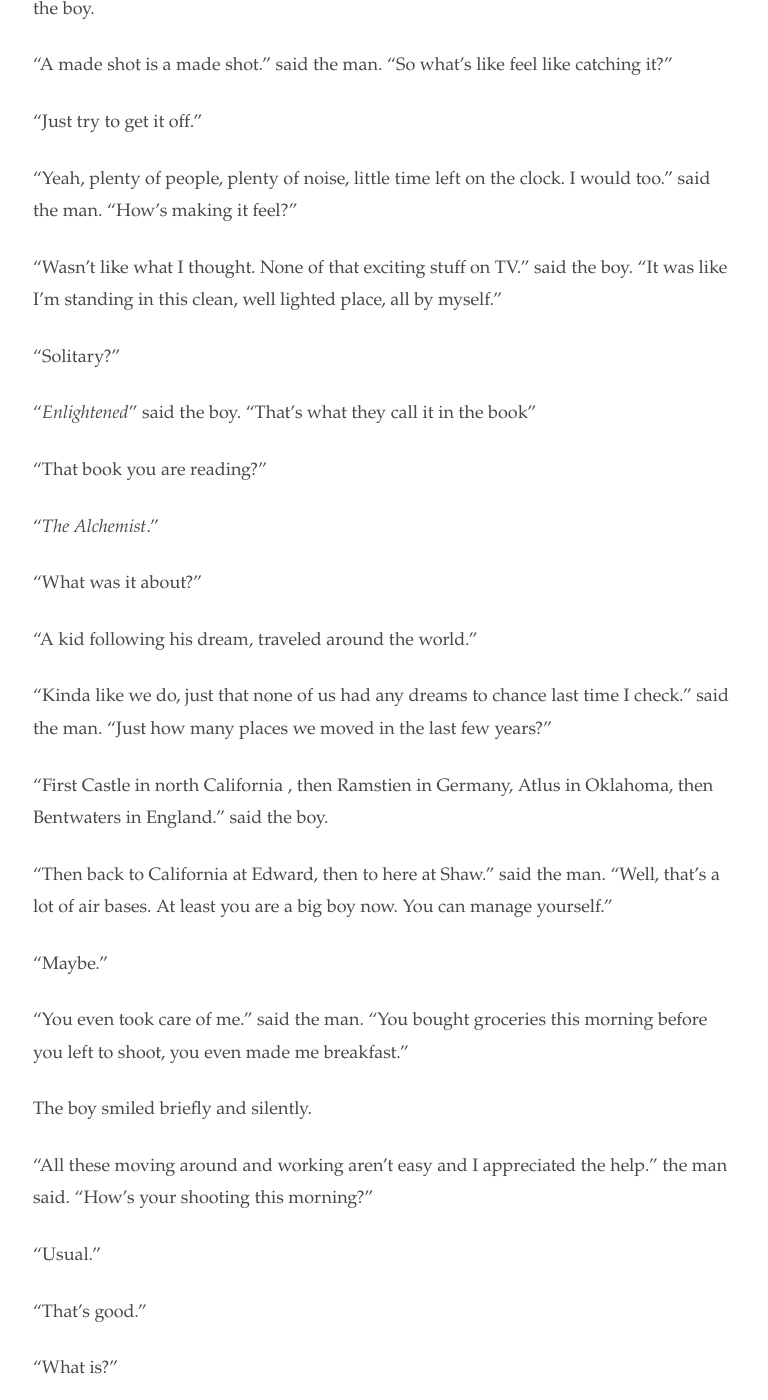
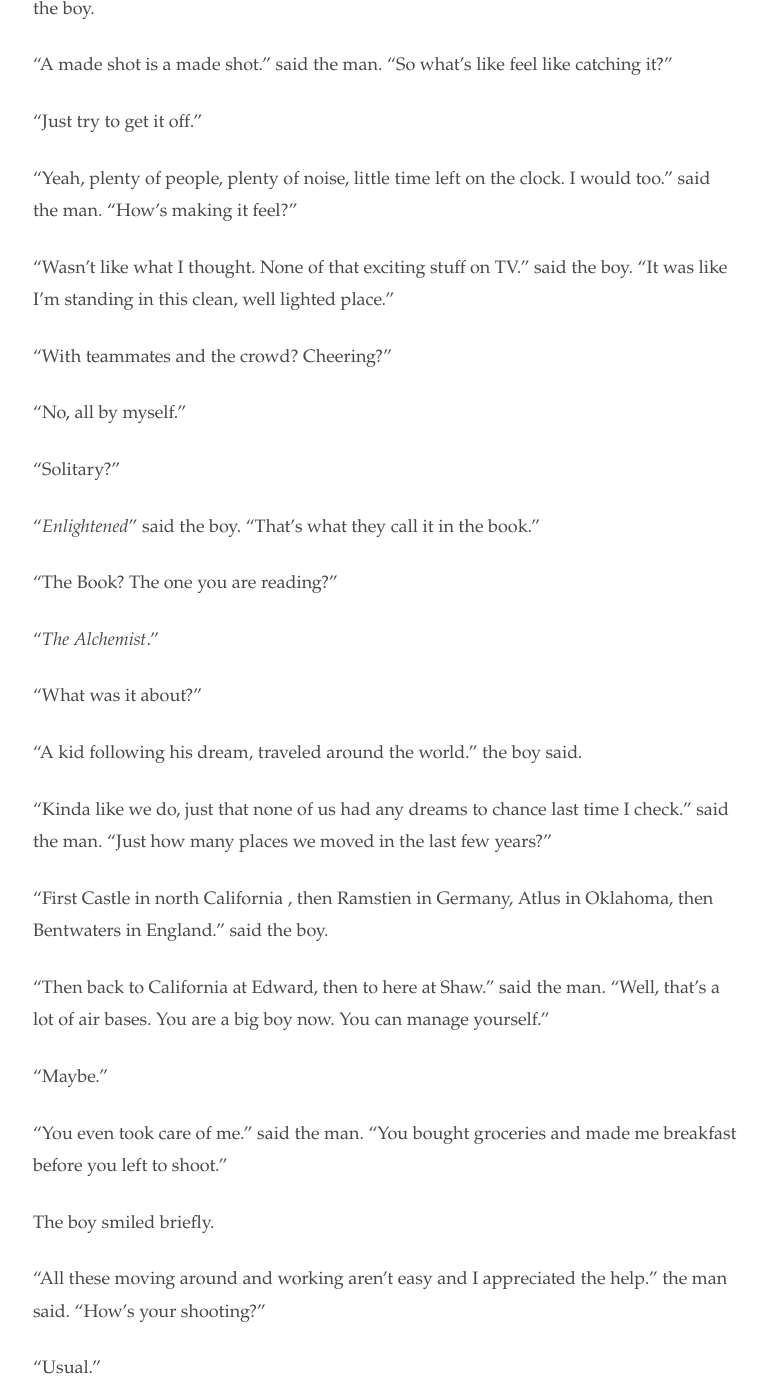
Before and after one commit to readandchedan/readandchedan.github.io, a Jekyll site: the page built from _posts/fiction/_posts/2014-07-23-shooter.md, in a window 1280 px wide and 1400 px high, scrolled down 1790 px. Shown: the whole window, without its empty margins (255-1023 px from the left). Built offline with Jekyll 4.4.1, drawn with Linux system fonts in a browser that asks for light colours; some of the changed text lies outside the part shown.

Commit message:
Commited on 2014-08-08 13:02:16.339729

```diff
--- a/_posts/fiction/_posts/2014-07-23-shooter.md
+++ b/_posts/fiction/_posts/2014-07-23-shooter.md
@@ -59,35 +59,37 @@ A man and a boy walked out of the gym. It was dark and the night was tender. The
 
 "Yeah, plenty of people, plenty of noise, little time left on the clock. I would too." said the man. "How's making it feel?"
 
-"Wasn't like what I thought. None of that exciting stuff on TV." said the boy. "It was like I'm standing in this clean, well lighted place, all by myself."
+"Wasn't like what I thought. None of that exciting stuff on TV." said the boy. "It was like I'm standing in this clean, well lighted place."
 
-<!-- something here -->
+"With teammates and the crowd? Cheering?"
+
+"No, all by myself."
 
 "Solitary?"
 
-"_Enlightened_" said the boy. "That's what they call it in the book"
+"_Enlightened_" said the boy. "That's what they call it in the book."
 
-"That book you are reading?"
+"The Book? The one you are reading?"
 
 "_The Alchemist_."
 
 "What was it about?"
 
-"A kid following his dream, traveled around the world."
+"A kid following his dream, traveled around the world." the boy said.
 
 "Kinda like we do, just that none of us had any dreams to chance last time I check." said the man. "Just how many places we moved in the last few years?"
 
 "First Castle in north California , then Ramstien in Germany, Atlus in Oklahoma, then Bentwaters in England." said the boy.
 
-"Then back to California at Edward, then to here at Shaw." said the man. "Well, that's a lot of air bases. At least you are a big boy now. You can manage yourself."
+"Then back to California at Edward, then to here at Shaw." said the man. "Well, that's a lot of air bases. You are a big boy now. You can manage yourself."
 
 "Maybe."
 
-"You even took care of me." said the man. "You bought groceries this morning before you left to shoot, you even made me breakfast."
+"You even took care of me." said the man. "You bought groceries and made me breakfast before you left to shoot."
 
-The boy smiled briefly and silently.
+The boy smiled briefly.
 
-"All these moving around and working aren't easy and I appreciated the help." the man said. "How's your shooting this morning?"
+"All these moving around and working aren't easy and I appreciated the help." the man said. "How's your shooting?"
 
 "Usual."
 
@@ -95,13 +97,9 @@ The boy smiled briefly and silently.
 
 "What is?"
 
-"The shooting. You usually shot well don't you?"
+"The shooting. You usually shot well." Said the man. "Were you thinking about making big shots tonight?"
 
-"I guess."
-
-"Were you thinking about making big shots tonight?"
-
-"No." said the boy. "I didn't even know I would play."
+"No." answered the boy. "I didn't even know I would play."
 
 "Of course you will."
 
```
Also changed, not shown: other parts of _posts/fiction/_posts/2014-07-23-shooter.md (+6 -8 lines).
